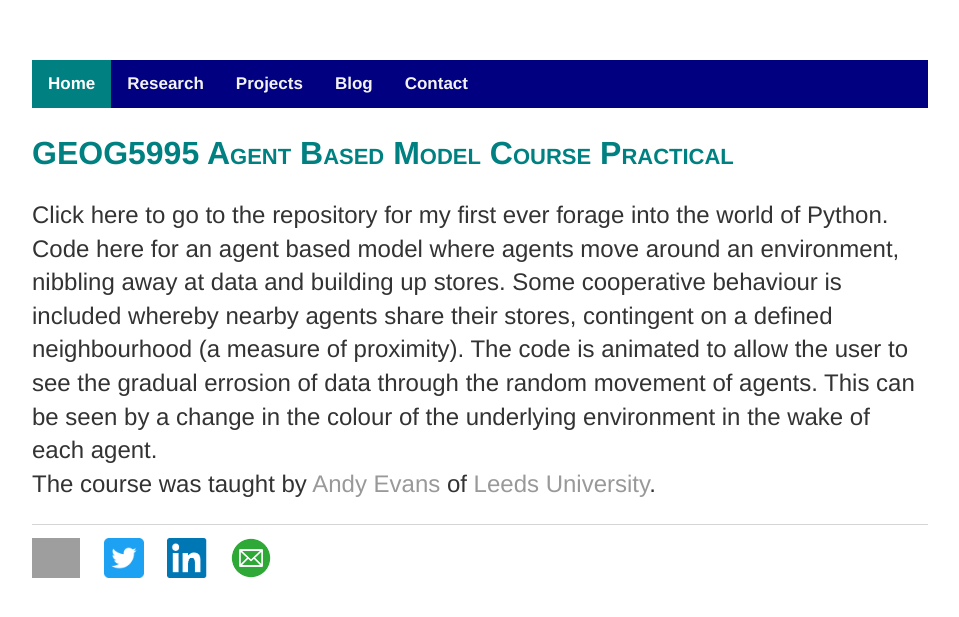
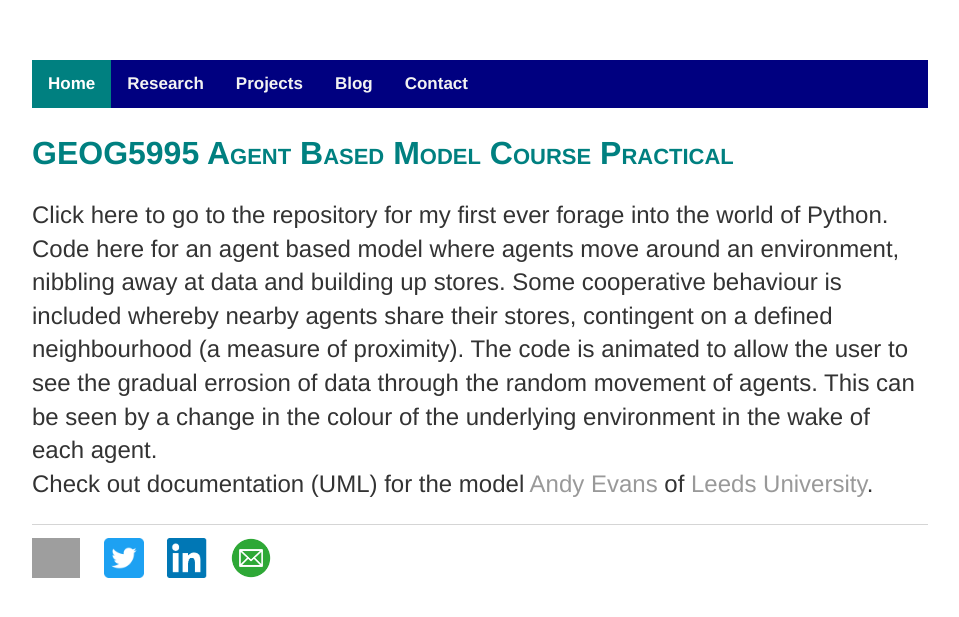
Before and after one commit to jendmurphy/jendmurphy.github.io, a Jekyll site: the page built from projects/index.html, in a window 1280 px wide. Shown: the top 617 px of the page, without its empty margins (160-1119 px from the left). Built offline with Jekyll 4.4.1, drawn with Linux system fonts in a browser that asks for light colours; grey boxes are pictures that could not be loaded.

Commit message:
Include link to UML

```diff
--- a/projects/index.html
+++ b/projects/index.html
@@ -6,4 +6,5 @@
 <a href = "https://github.com/jendmurphy/GEOG5995_Agent-based-models"><h2>GEOG5995 Agent Based Model Course Practical</h2></a>
 
 <p>Click here to go to the repository for my first ever forage into the world of Python.  Code here for an agent based model where agents move around an environment, nibbling away at data and building up stores.  Some cooperative behaviour is included whereby nearby agents share their stores, contingent on a defined neighbourhood (a measure of proximity).  The code is animated to allow the user to see the gradual errosion of data through the random movement of agents.  This can be seen by a change in the colour of the underlying environment in the wake of each agent. </br>
+Check out documentation (UML) for the model <a href="/images/GEOG_5995_UML_JDM.pdf>here</a>.</br>
 The course was taught by <a href = "https://github.com/AJEvans">Andy Evans</a> of <a href = "http://www.geog.leeds.ac.uk/people/a.evans/">Leeds University</a>.</p>
```
